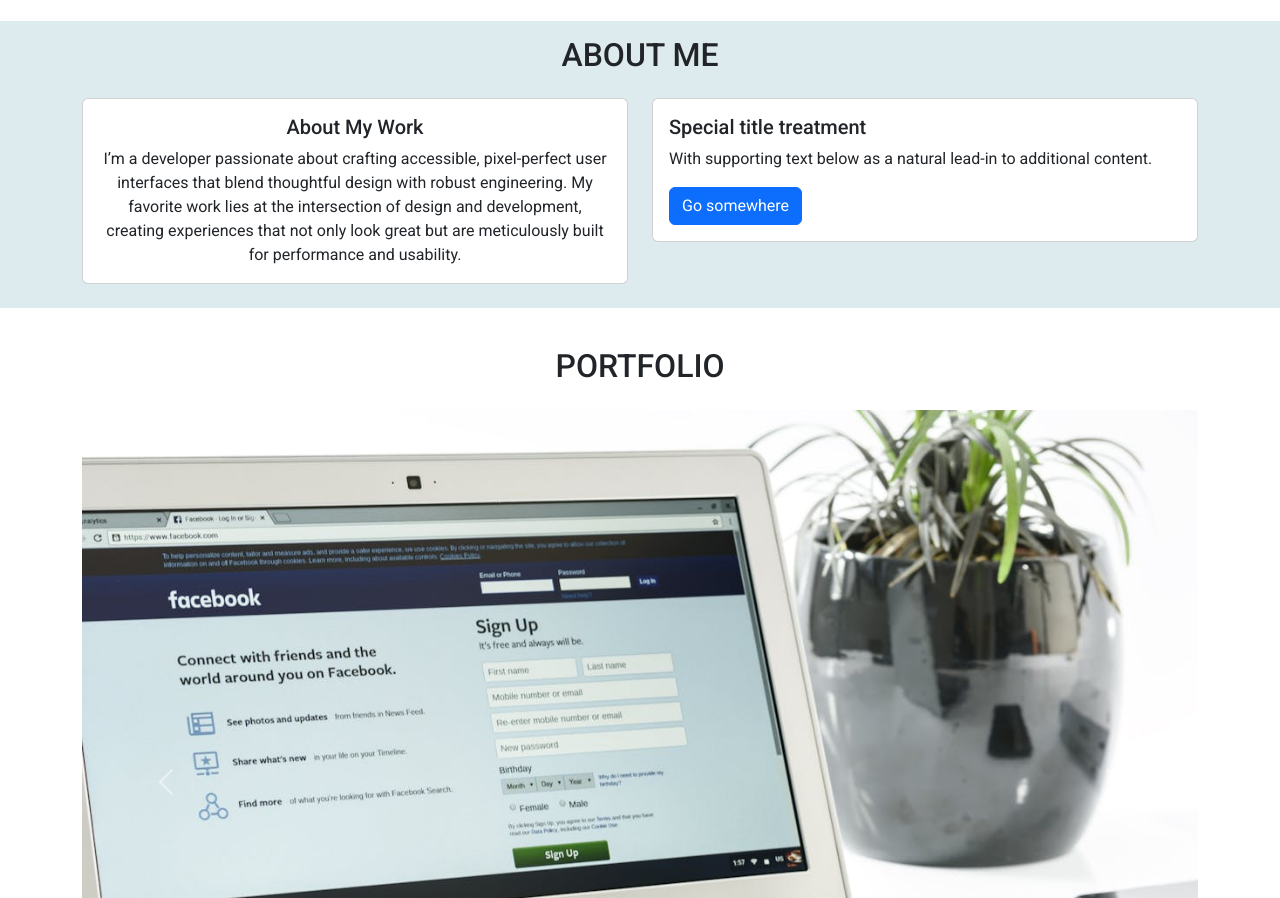
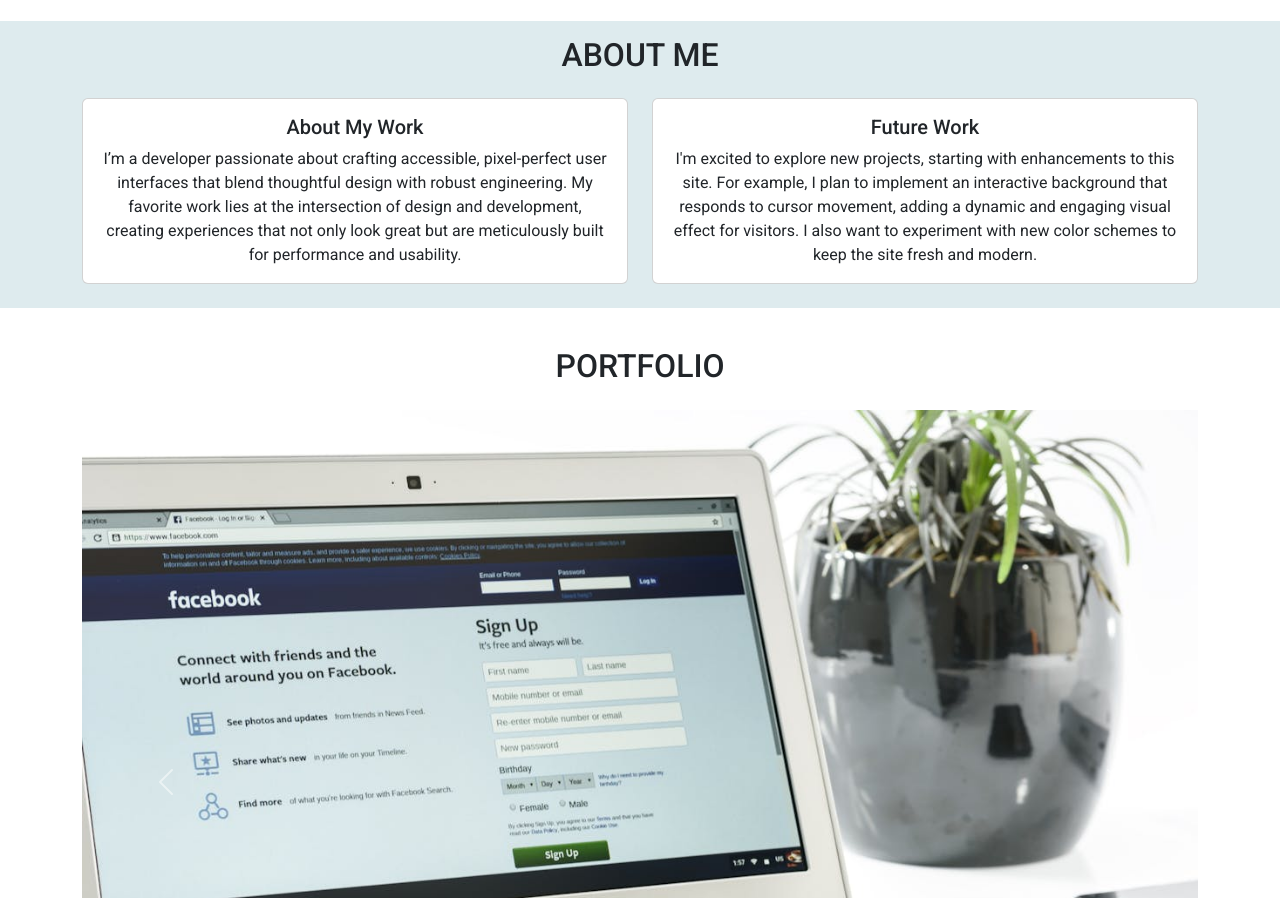
Before and after one commit to back-to-front/Project-1, a plain HTML site: page index.html in a window 1280 px wide. Shown: the part 1485-2383 px from the top of the page. Drawn offline with nearby package versions, Linux system fonts and the light colour scheme.

Commit message:
Adding the details to the about section.

```diff
--- a/index.html
+++ b/index.html
@@ -109,14 +109,17 @@
             </div>
           </div>
           <div class="col-sm-6">
-            <div class="card">
+            <div class="card text-center">
               <div class="card-body">
-                <h5 class="card-title">Special title treatment</h5>
+                <h5 class="card-title">Future Work</h5>
                 <p class="card-text">
-                  With supporting text below as a natural lead-in to additional
-                  content.
+                  I'm excited to explore new projects, starting with
+                  enhancements to this site. For example, I plan to implement an
+                  interactive background that responds to cursor movement,
+                  adding a dynamic and engaging visual effect for visitors. I
+                  also want to experiment with new color schemes to keep the
+                  site fresh and modern.
                 </p>
-                <a href="#" class="btn btn-primary">Go somewhere</a>
               </div>
             </div>
           </div>
```
